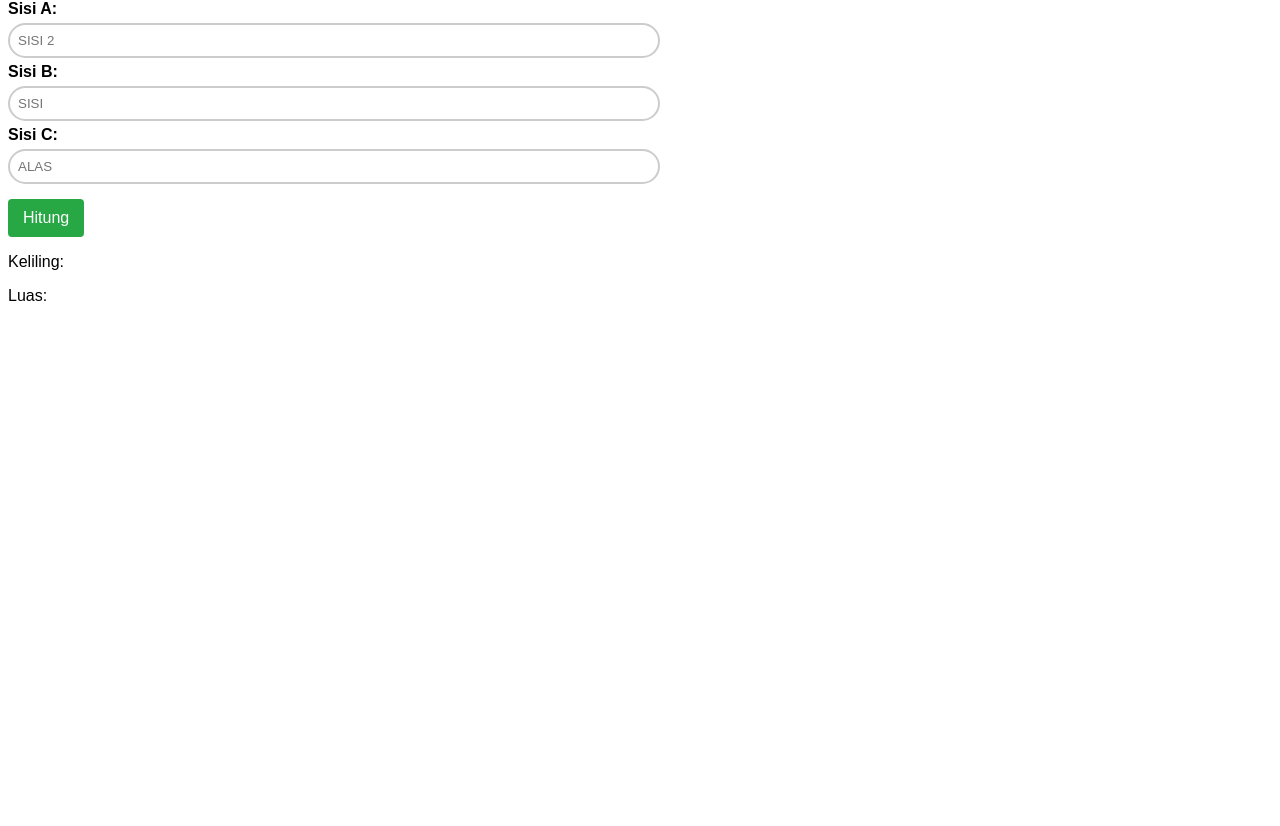
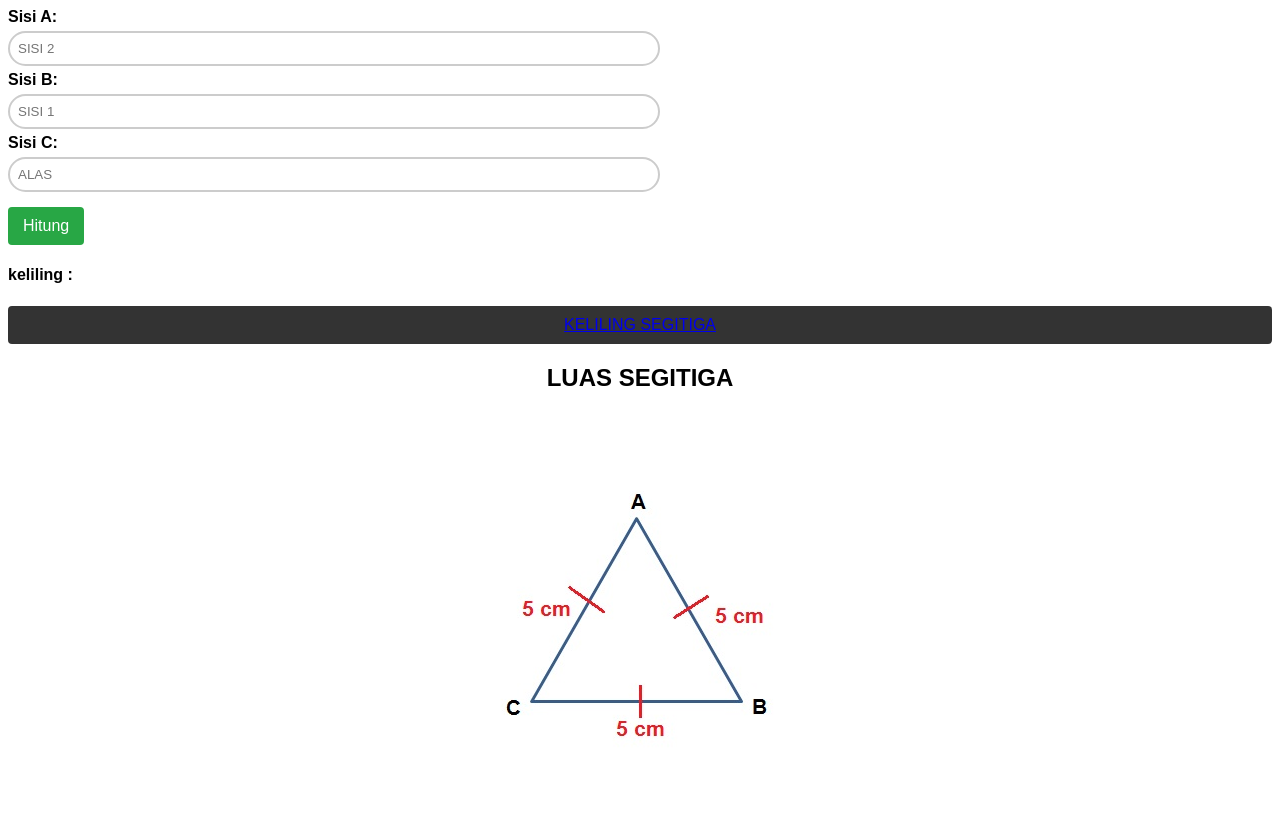
Before and after one commit to revou-fundamental-course/13-may-24-muhammadyofal, a plain HTML site: page index.html in a window 1280 px wide. Shown: the part 635-1461 px from the top of the page. Before the commit the page ends 956 px from the top, so only its background shows below. Drawn offline with Linux system fonts and the light colour scheme; files that its build step writes are made by us from their sources; files whose address does not match are found by name.

Commit message:
index.html

```diff
--- a/index.html
+++ b/index.html
@@ -4,17 +4,54 @@
         <meta>
         <meta>
         <title>Kalkulator Keliling dan Luas Segitiga</title>
-    <link rel="stylesheet" href="style.css">
+        <link rel="stylesheet" href="css/style.css">
     </head>
     <body>
+
+        <section id="KELILING-SEGITIGA">
             <h1>
                 WELCOME TO MY CALCULATOR
             </h1>
-
-    <button type="button" id="luas-segitiga"><u>luas segitiga</u></button>
+            <button id="luas-segitiga">
+                <u>
+                    <a href="#LUAS-SEGITIGA" class="scroll">LUAS SEGITIGA</a>
+                </u>
+            </button>
 
             <h2 style="text-align: center;">KELILING SEGITIGA</h2>
 
+            <div class="foto">
+                <img src="c:\Users\dell\Music\REWIND\segitiga revisi.jpg" alt="segitiga">
+            </div>
+
+                <h1>Kalkulator Keliling dan Luas Segitiga</h1>
+                <div>
+                    <div>
+                        <label>Sisi A:</label>
+                        <input id="sisi2" placeholder="SISI 2" type="number">
+                    </div>
+                    <div>
+                        <label>Sisi B:</label>
+                        <input id="sisi1" placeholder="SISI 1" type="number" >
+                    </div>
+                    <div>
+                        <label>Sisi C:</label>
+                        <input id="alas" placeholder="ALAS" type="number">
+                    </div>
+
+                    <button type="button" onclick="hasilKeliling()">Hitung</button>
+                    <h4 id="hasilsegitigakeliling">keliling :</h4>
+
+                </div>
+        </section>
+
+        <Section id="LUAS-SEGITIGA">
+            <button id="luas-segitiga">
+                <u>
+                    <a href="#KELILING-SEGITIGA" class="scroll">KELILING SEGITIGA</a>
+                </u>
+            </button>
+                <h2 style="text-align: center;">LUAS SEGITIGA</h2>
             <div class="foto">
                 <img src="c:\Users\dell\Music\REWIND\segitiga revisi.jpg" alt="segitiga">
             </div>
@@ -22,27 +59,24 @@
                 <h1>Kalkulator Keliling dan Luas Segitiga</h1>
                 <div>
                     <div>
-                <label>Sisi A:</label>
-                <input type="number" id="sisi2" name="sisi2" placeholder="SISI 2">
+                        <label>ALAS</label>
+                        <input type="number" id="bawah" placeholder="SISI 2">
                     </div>
                     <div>
-                <label>Sisi B:</label>
-                <input type="number" id="Sisi1" name="sisi1" placeholder="SISI">
-            </div>
-            <div>
-                <label>Sisi C:</label>
-                <input type="number" id="alas" name="alas" placeholder="ALAS">
+                        <label>TINGGI</label>
+                        <input type="number" id="tinggi" placeholder="SISI">
                     </div>
 
-            <div id="keliling"></div>
-            <div id="hasilkeliling"></div>
-            <button id="hasil" onclick="hasilkeliling()">Hitung</button>
+                    <button onclick="hasilLuas()">Hitung</button>
                     <div>
-                <p>Keliling: </p>
-                <p>Luas: </p>
+                        <h4 id="luasHasil">Luas:</h4>
                     </div>
                 </div>
+            </Section>
         </div>
-    <script src="script.js"></script>
+
+
+        <script src="js/script.js"></script>
+
     </body>
 </html>
```
Lines whose indentation alone changed are shown as unchanged.
